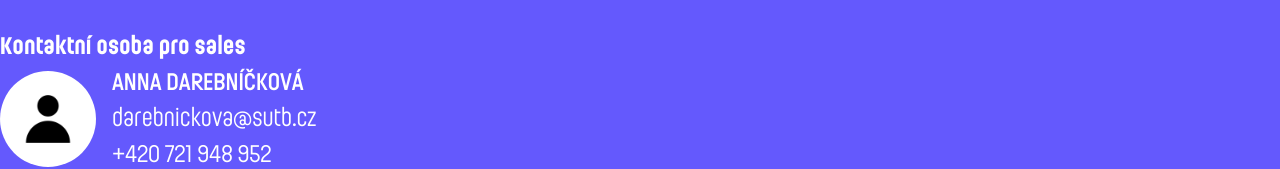
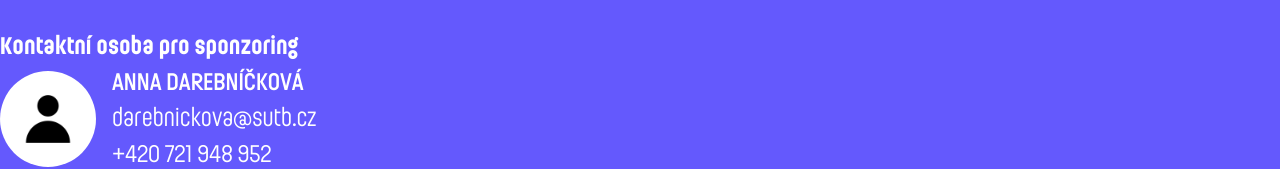
Before and after one commit to SU-UTB/web-majales-fe, an Astro site: page /partneri in a window 1280 px wide. Shown: the part 595-764 px from the top of the page. Built offline with nearby package versions, Linux system fonts and the light colour scheme; Astro itself is replaced by a stand-in of ours.

Commit message:
Sponzoring instead of Sales

```diff
--- a/src/components/partners/ContactSection.tsx
+++ b/src/components/partners/ContactSection.tsx
@@ -14,7 +14,7 @@ export const ContactSection = () => {
           </p>
         </div>
         <ContactItem
-          position="Kontaktní osoba pro sales"
+          position="Kontaktní osoba pro sponzoring"
           name="ANNA DAREBNÍČKOVÁ"
           email="darebnickova@sutb.cz"
           phone='+420 721 948 952'
--- a/src/data/contacts.ts
+++ b/src/data/contacts.ts
@@ -24,7 +24,7 @@ export const contacts: ContactType[] = [
     photo: DefaultPhoto,
   },
   {
-    position: 'Sales',
+    position: 'Sponzoring',
     name: 'ANNA DAREBNÍČKOVÁ',
     email: 'darebnickova@sutb.cz',
     phone: '+420 721 948 952',
```
